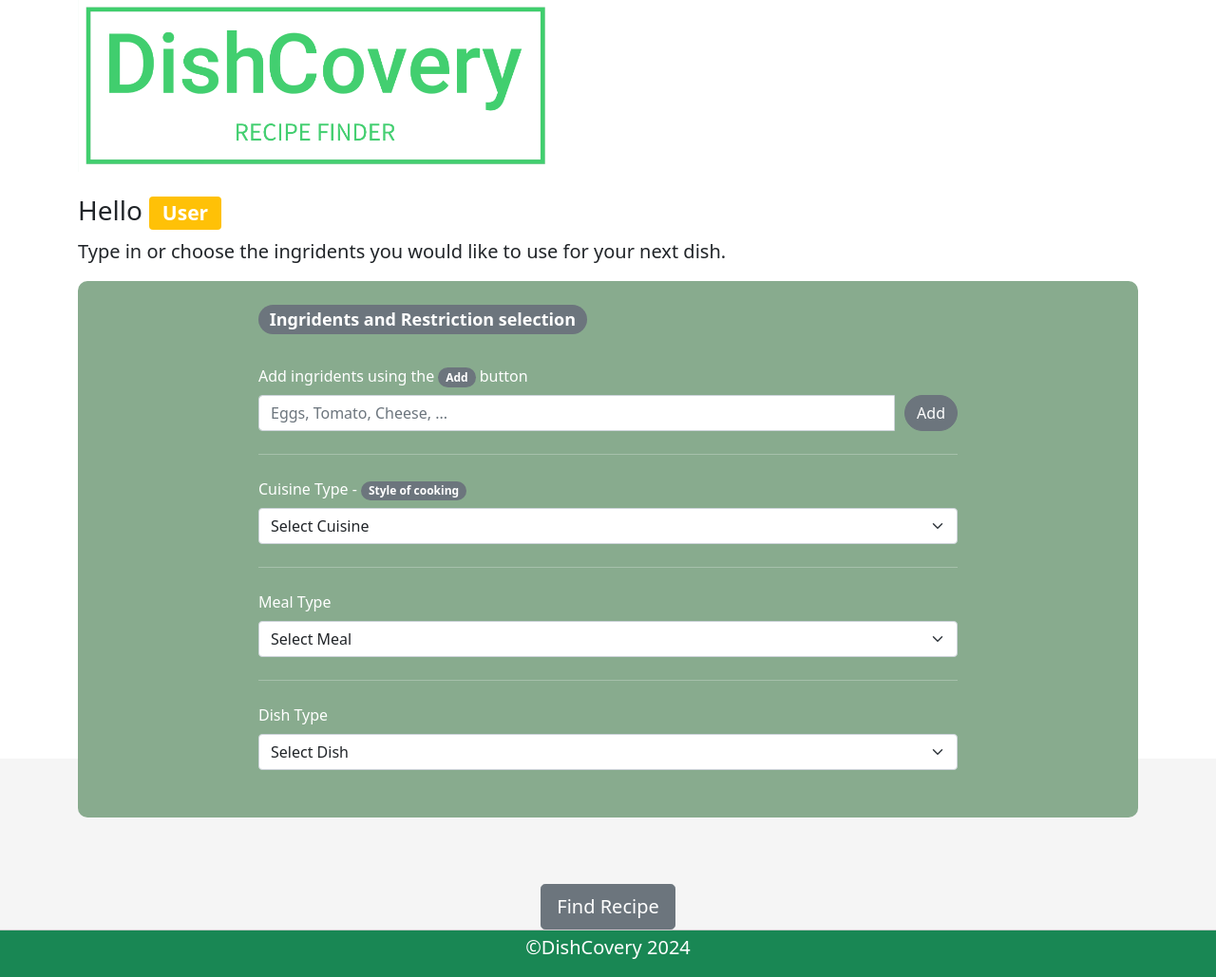
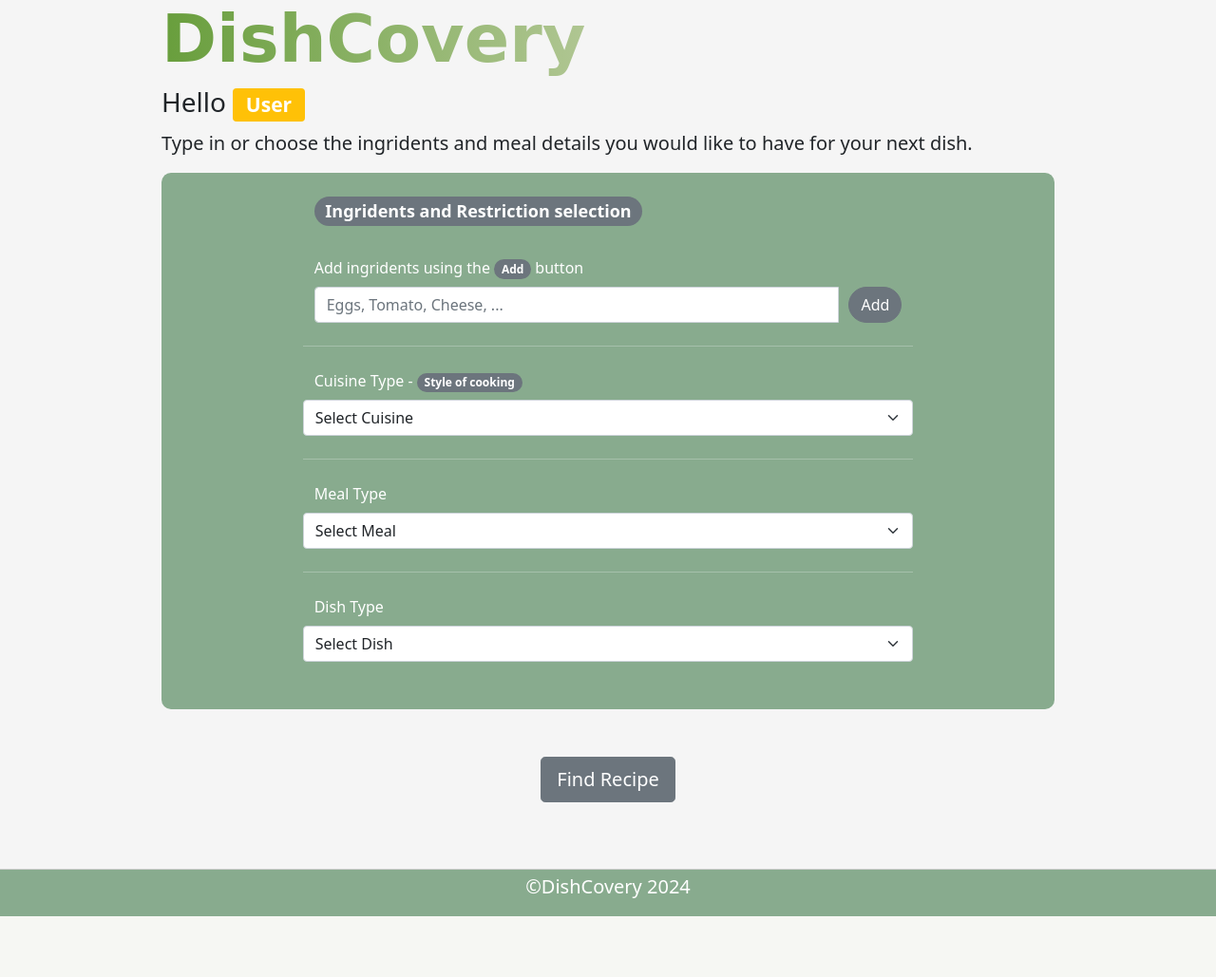
Before and after one commit to NebiyouBelaineh/Dishcovery, a Flask app: page /recipe_finder in a window 1280 px wide. Shown: the part 71-1100 px from the top of the page at 95% size. After the commit the page ends 1036 px from the top, so only its background shows below. Run offline with Flask 3, Linux system fonts and the light colour scheme; some libraries are stand-ins or nearby versions.

Commit message:
add button works to store and display added ingridents,   style changed for header and footer  style changed for recipe_form sstyle changed for all pages

```diff
--- a/dishcovery/static/scripts/makeSuggestion.js
+++ b/dishcovery/static/scripts/makeSuggestion.js
@@ -19,6 +19,7 @@ $(function () {
             return response.json();
         })
         .then(data => {
+            console.log('Data loaded successfully')
             suggestions = data;
             inputField.addEventListener("input", makeSuggestion);
         })
--- a/dishcovery/static/styles/common.css
+++ b/dishcovery/static/styles/common.css
@@ -5,3 +5,10 @@ body {
   width: 100%;
   background-color: #f5f5f5;
 }
+a.logo {
+  font-family: cursive;
+  background-image: linear-gradient(to left, #fff2f2, #689e3c);
+  color: transparent;
+  background-clip: text;
+  -webkit-background-clip: text;
+}
--- a/dishcovery/static/styles/footer.css
+++ b/dishcovery/static/styles/footer.css
@@ -7,6 +7,7 @@ footer {
 
     border-top: 1px solid #CCCCCC;
     color:white;
+    background-color: #88ab8e;
     z-index: 1000px;
 }
 .login_footer {
--- a/dishcovery/static/styles/header.css
+++ b/dishcovery/static/styles/header.css
@@ -3,22 +3,17 @@ header {
   position: fixed;
   height: 70px;
   width: 100%;
-    border-bottom: 1px solid #CCCCCC;
-    background: white url(../images/logo.png);
+  border-bottom: 1px solid #cccccc;
   background-repeat: no-repeat;
-    background-position: 20px center;
+  background-position: center;
   flex-shrink: 0;
+  border-width: 0;
+
+  background-color: #88ab8e;
+  font-family: cursive;
+
   z-index: 1000;
 }
-header .navbar {
-    padding: 15px;
+header h1 {
+    padding-left: 20px;
 }
-.title-logo {
-    align-self: flex-start;
-    align-items: flex-start;
-    margin-left: 40px;
-    position: absolute;
-    color:rgb(55, 204, 103) ;
-    font-family: Arial, Helvetica, sans-serif;
-    font-weight: 700;
-}
--- a/dishcovery/static/styles/recipe_finder.css
+++ b/dishcovery/static/styles/recipe_finder.css
@@ -1,13 +1,15 @@
+body {
+  background-color: unset;
+}
 div main.recipe_finder {
   height: inherit;
-
 }
 .recipe_finder_container {
   margin-top: 70px;
   margin-bottom: 70px;
 }
 .par_container {
-    background-color: #88AB8E;
+  background-color: #88ab8e;
   border-radius: 10px;
   color: white;
 }
@@ -20,6 +22,7 @@ button.btn-add {
 }
 .recipe_button {
   margin-top: 50px;
+  margin-bottom: 40px;
 }
 .recipe_form {
   margin-bottom: 50px;
@@ -27,3 +30,18 @@ button.btn-add {
 footer.inner_footer {
   bottom: unset;
 }
+.main-logo h1 {
+  font-family: cursive;
+  font-size: 70px;
+  font-weight: 600;
+  background-image: linear-gradient(to left, #fff2f2, #689e3c);
+  color: transparent;
+  background-clip: text;
+  -webkit-background-clip: text;
+}
+.recipe_finder_container {
+    padding: 0 100px;
+}
+span.selected-ingridents {
+    padding-right: 4px;
+}
--- a/dishcovery/templates/base_1.html
+++ b/dishcovery/templates/base_1.html
@@ -43,8 +43,8 @@
   </head>
   <body>
     <header>
-      <nav class="navbar navbar-expand-lg navbar-dark bg-success">
-        <a class="navbar-brand mb-0 h1" href="{{ url_for('home_route') }}">DishCovery</a>
+      <nav class="navbar navbar-expand-lg navbar-dark">
+        <a class="navbar-brand mb-0 h1 logo" href="{{ url_for('home_route') }}"><h1>DishCovery</h1></a>
         <button
           class="navbar-toggler"
           type="button"
@@ -71,7 +71,7 @@
 
    {% block main %}
 	 {% endblock %}
-    <footer class="bg-success login_footer">
+    <footer class="login_footer">
       <p class="mt-5 mb-3 fs-5 font-weight-bold">&copy;DishCovery 2024</p>
     </footer>
     <script
--- a/dishcovery/templates/base_2.html
+++ b/dishcovery/templates/base_2.html
@@ -49,8 +49,8 @@
   </head>
   <body>
     <header>
-      <nav class="navbar navbar-expand-lg navbar-dark bg-success">
-        <a class="navbar-brand mb-0 h1" href="{{ url_for('home_route') }}">DishCovery</a>
+      <nav class="navbar navbar-expand-lg navbar-dark">
+        <a class="navbar-brand mb-0 h1 logo" href="{{ url_for('home_route') }}"><h1>DishCovery</h1></a>
         <button
           class="navbar-toggler"
           type="button"
@@ -80,7 +80,7 @@
     </header>
     {% block main %}
 	{% endblock %}
-    <footer class="bg-success inner_footer">
+    <footer class="inner_footer">
       <p class="mt-5 mb-3 fs-5 font-weight-bold">&copy;DishCovery 2024</p>
     </footer>
     <script
--- a/dishcovery/templates/home.html
+++ b/dishcovery/templates/home.html
@@ -50,8 +50,8 @@
   </head>
   <body>
     <header>
-      <nav class="navbar navbar-expand-lg navbar-dark bg-success">
-        <a class="navbar-brand mb-0 h1" href="{{ url_for('home_route') }}">DishCovery</a>
+      <nav class="navbar navbar-expand-lg navbar-dark">
+        <a class="navbar-brand mb-0 h1" href="{{ url_for('home_route') }}"><h1>DishCovery</h1></a>
         <button
           class="navbar-toggler"
           type="button"
@@ -409,7 +409,7 @@
       <!-- /.container -->
     </main>
     <!-- FOOTER -->
-    <footer class="bg-success home_footer">
+    <footer class="home_footer">
       <p class="mt-5 mb-3 fs-5 font-weight-bold">&copy;DishCovery 2024</p>
     </footer>
     <script
--- a/dishcovery/templates/recipe_finder.html
+++ b/dishcovery/templates/recipe_finder.html
@@ -1,4 +1,6 @@
 {% extends 'base_2.html' %} {% block script %}
+
+<script src="../static/scripts/addIngridents.js"></script>
 <script src="../static/scripts/makeSuggestion.js"></script>
 {% endblock %} {% block title %} Recipe Finder {% endblock %} {% block styles%}
 <link rel="stylesheet" href="../static/styles/bootstrap.min.css" />
@@ -6,23 +8,20 @@
 
 {% endblock%} {% block main %}
 
-<div class="container recipe_finder_container">
+<div class="container-sm recipe_finder_container">
   <main class="recipe_finder">
     <div class="main-logo">
-      <img
-        class="mb-4 main-logo"
-        src="../static/images/DishCovery_logo_light_1.png"
-        alt="Dishcovery"
-        width="500px"
-      />
+      <h1>DishCovery</h1>
+    </div>
+    <div class="">
       <h3>Hello <span class="badge bg-warning">User</span></h3>
       <p class="lead">
-        Type in or choose the ingridents you would like to use for your next
+        Type in or choose the ingridents and meal details you would like to have for your next
         dish.
       </p>
     </div>
     <div class="par_container">
-      <div class="row justify-content-center">
+      <div class="row justify-content-center ">
         <div class="col-md-8">
           <br>
           <h4><span class="badge rounded-pill bg-secondary">Ingridents and Restriction selection</span></h4>
@@ -30,13 +29,13 @@
           <form class="needs-validation recipe_form" novalidate>
             <div class="row">
               <div class="col-12 ingredientContainer">
-                <label for="email" class="form-label">Add ingridents using the <span class="badge rounded-pill bg-secondary">Add</span> button</label>
+                <label for="ingredient" class="form-label">Add ingridents using the <span class="badge rounded-pill bg-secondary">Add</span> button</label>
                 <div class="input-group">
                   <input
+                  id="ingridents"
                   type="text"
                   list="suggestions"
                   class="form-control"
-                  id="ingridents"
                   placeholder="Eggs, Tomato, Cheese, ..."
                   required
                 />
@@ -44,6 +43,7 @@
                 <datalist id="suggestions">
                 </datalist>
                 </div>
+              </div>
 
               <hr class="my-4" />
               <label for="email" class="form-label">Cuisine Type - <span class="badge rounded-pill bg-secondary">Style of cooking</span></label>
@@ -72,11 +72,12 @@
         </div>
       </div>
   </main>
-</div>
-<div class="d-grid recipe_button">
-  <button class="btn btn-secondary btn-lg" type="submit">
-    Find Recipe
-  </button>
+  <div class="d-grid gap-2 col-6 mx-auto recipe_button ">
+    <button class="btn btn-secondary btn-lg" type="submit">
+      Find Recipe
+    </button>
+  </div>
 </div>
 
+
 {% endblock %}
```
Also changed, not shown: dishcovery/static/scripts/addIngridents.js (+20 -41 lines). Lines whose indentation alone changed are shown as unchanged.
